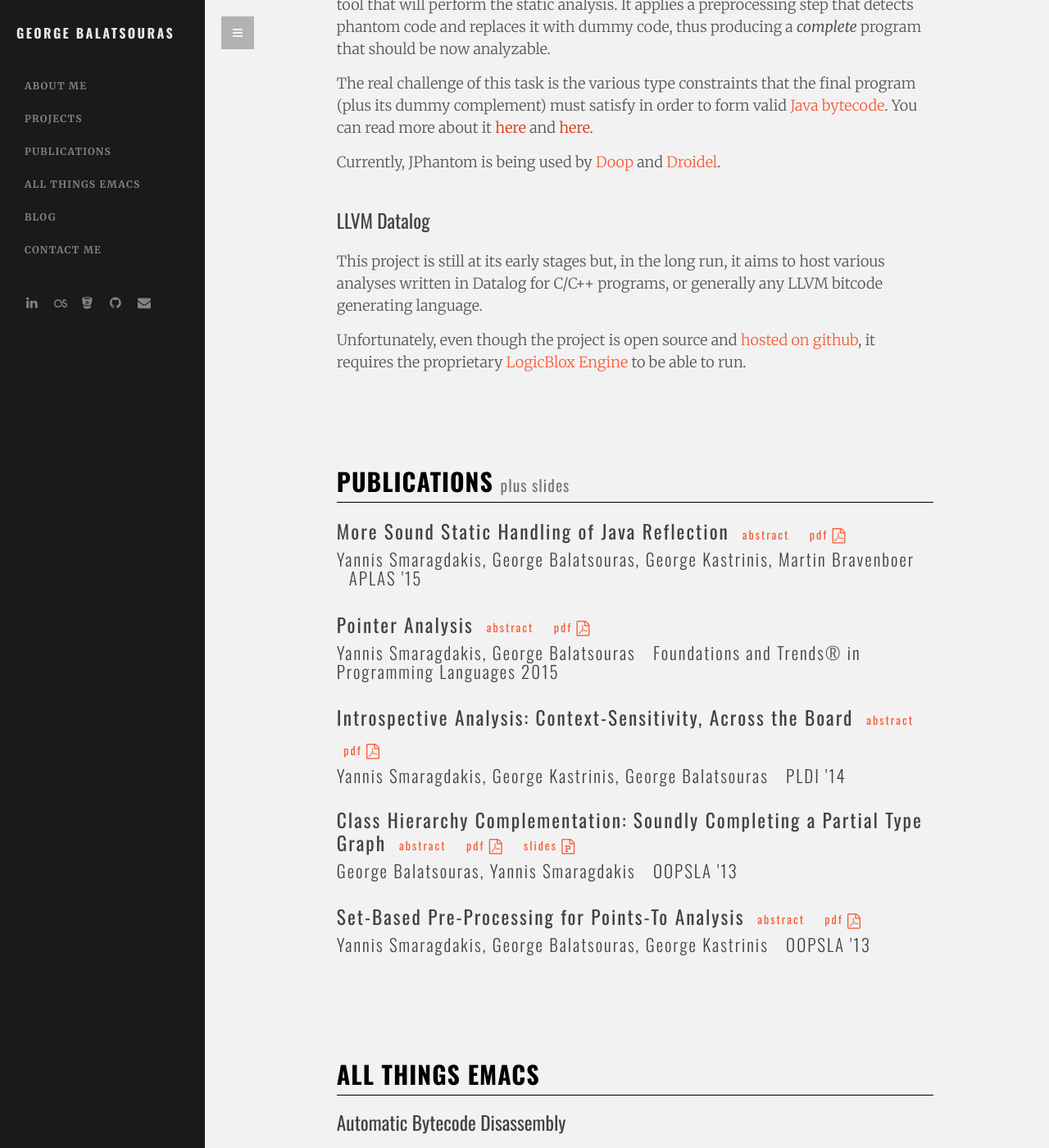
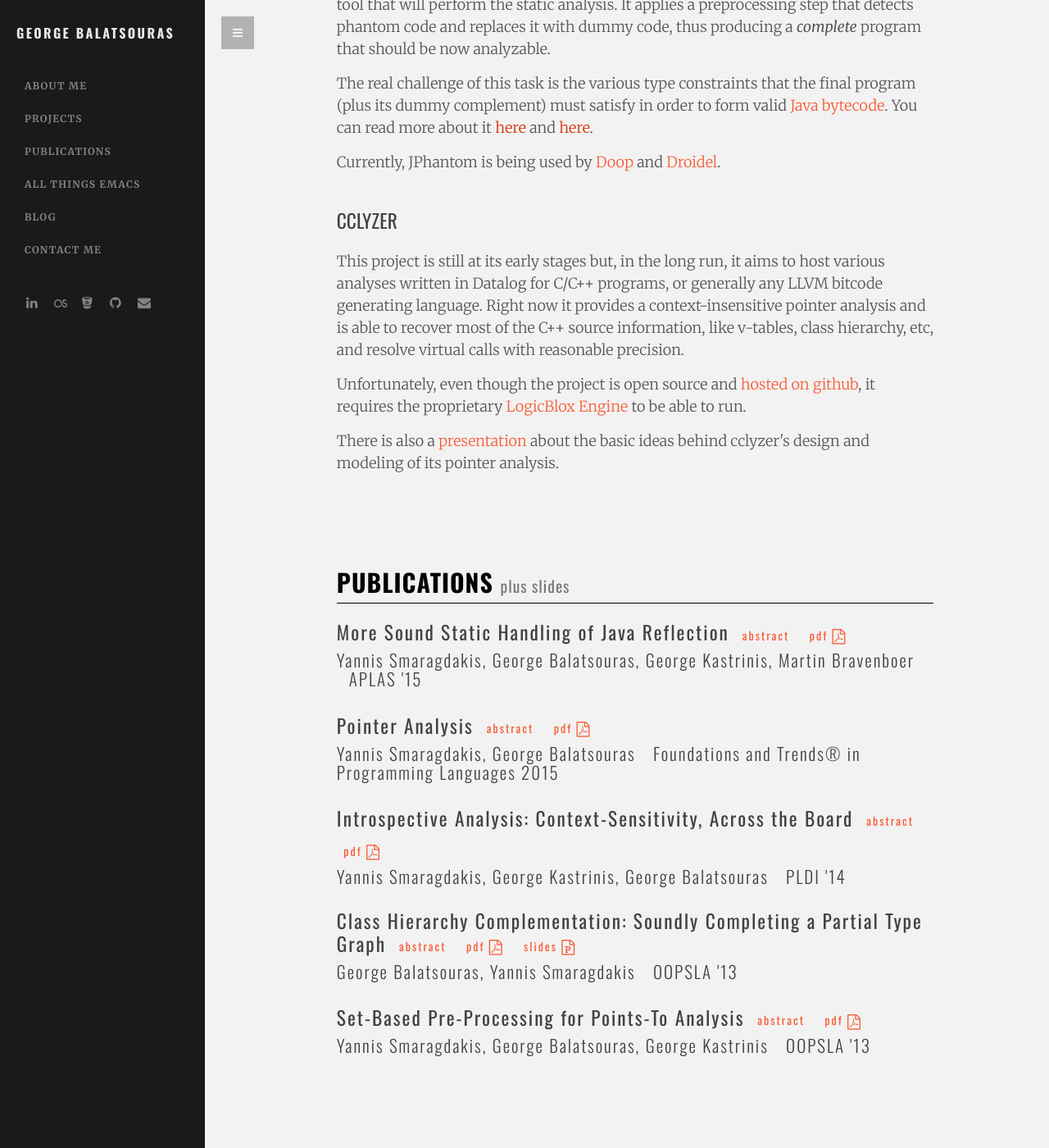
Before and after one commit to gbalats/gbalats.github.io, a Jekyll site: the page built from index.html, in a window 1280 px wide and 1400 px high, scrolled down 574 px. Shown: the whole window at 82% size. Built offline with Jekyll 4.4.1, drawn with Linux system fonts in a browser that asks for light colours; Markdown is read by kramdown in place of the engine named in the settings.

Commit message:
Renew cclyzer section

```diff
--- a/_sass/_layout.scss
+++ b/_sass/_layout.scss
@@ -54,6 +54,18 @@
     border-bottom-color: black;
 }
 
+
+#cclyzerModal {
+    .modal-dialog {
+        width: 1200px;
+        height: 704px;
+
+        iframe {
+            width: 100%;
+            height: 100%;
+        }
+    }
+}
 
 /* ==========================================================================
    Wrap Sections
--- a/assets/js/main.js
+++ b/assets/js/main.js
@@ -74,6 +74,13 @@
 });
 
 
+$(function() {
+    $('#cclyzerModal').modal({
+        show: false,
+        backdrop : true,
+        keyboard : true
+    });
+});
 
 // Display icon text
 $(function() {
--- a/index.html
+++ b/index.html
@@ -22,6 +22,9 @@
 
   - title: Contact Me
     link: "#contact"
+cclyzer:
+   link: https://docs.google.com/presentation/d/19TuSFwF-SlpNMoVwF3F4LLFX-bC6kzamNsuCQ6XoC7I/pub?start=false&loop=false&delayms=3000
+   embed: https://docs.google.com/presentation/d/19TuSFwF-SlpNMoVwF3F4LLFX-bC6kzamNsuCQ6XoC7I/embed?start=false&loop=false&delayms=3000
 
 ---
 
@@ -92,20 +95,42 @@
       </p>
 
 
-      <h3>LLVM Datalog</h3>
+      <h3>CCLYZER</h3>
 
       <p>This project is still at its early stages but, in the long
         run, it aims to host various analyses written in Datalog for
         C/C++ programs, or generally any LLVM bitcode generating
-        language.
+        language. Right now it provides a context-insensitive pointer
+        analysis and is able to recover most of the C++ source
+        information, like v-tables, class hierarchy, etc, and resolve
+        virtual calls with reasonable precision.
       </p>
 
       <p>Unfortunately, even though the project is open source
-        and <a href="https://github.com/plast-lab/llvm-datalog">hosted
+        and <a href="https://github.com/plast-lab/cclyzer">hosted
         on github</a>, it requires the
         proprietary <a href="http://www.logicblox.com/">LogicBlox
         Engine</a> to be able to run.
       </p>
+
+      <p>
+        There is also a
+        <a href="{{ page.cclyzer.link }}" data-toggle="modal" data-target="#cclyzerModal">
+          presentation
+        </a>
+        about the basic ideas behind cclyzer's design and modeling of
+        its pointer analysis.
+      </p>
+
+      <!-- cclyzer presentation -->
+      <div class="modal fade" id="cclyzerModal" aria-hidden="true">
+        <div class="modal-dialog">
+          <iframe src="{{ page.cclyzer.embed }}" frameborder="0"
+                  allowfullscreen="true" mozallowfullscreen="true"
+                  webkitallowfullscreen="true">
+          </iframe>
+        </div><!-- /.modal-dialog -->
+      </div><!-- /.modal -->
 
     </div>   <!-- /#portfolio -->
   </div> <!-- /.sect -->
```
